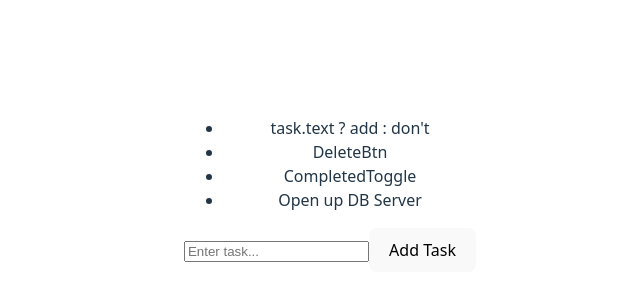
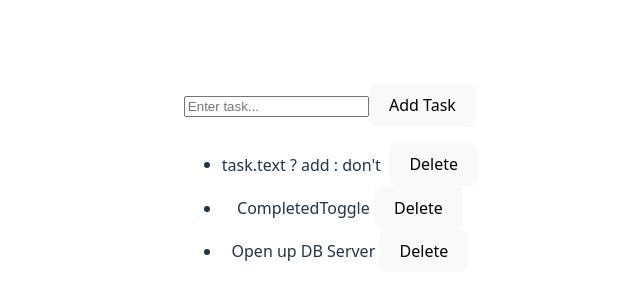
Before and after one commit to universitytraining/todo-app, a React (Vite) app in the folder todo-app/: page / in a window 1280 px wide. Shown: the part 214-514 px from the top of the page, without its empty margins (310-950 px from the left). Built offline with nearby package versions, Linux system fonts and the light colour scheme.

Commit message:
Add Delete button

```diff
--- a/todo-app/src/App.jsx
+++ b/todo-app/src/App.jsx
@@ -7,23 +7,30 @@ import TaskList from './components/TaskList';
 
 export default function App() {
     const [tasks, setTasks] = useState([
-    {id: uuid(), text: "task.text ? add : don't "},
-    {id: uuid(), text: "DeleteBtn"},
-    {id: uuid(), text: "CompletedToggle"},
-    {id: uuid(), text: "Open up DB Server"}
+        { id: uuid(), text: "task.text ? add : don't " },
+        { id: uuid(), text: "CompletedToggle" },
+        { id: uuid(), text: "Open up DB Server" }
     ]);
 
     const addTaskHandle = (text) => {
         setTasks([
             ...tasks,
-        {id: uuid(), text: text }
+            {
+                id: uuid(),
+                text: text
+            }
         ]);
+    };
+
+
+    const deleteTask = (taskId) => {
+        setTasks(tasks.filter((task) => task.id !== taskId));
     };
 
     return (
         <>
-            <TaskList tasks={tasks} />
-            <TaskAdd onTaskAdd={addTaskHandle}/>
+            <TaskAdd onTaskAdd={addTaskHandle} />
+            <TaskList tasks={tasks} deleteTask={deleteTask} />
         </>
     )
 }
--- a/todo-app/src/components/Task.jsx
+++ b/todo-app/src/components/Task.jsx
@@ -1,12 +1,11 @@
-export default function Task({ task }) {
-    // const liStyles = {
-    // color: task.completed ? "green" : "red",
-    // fontSize: task.completed ? "1rem" : "1.2rem"
-    // }
+export default function Task({ task, deleteTask }) {
 
     return (
         <li>
             {task.text}
+            &nbsp;
+            <button onClick={() => deleteTask(task.id)}>Delete</button>
+
         </li>
     )
 }
--- a/todo-app/src/components/TaskAdd.jsx
+++ b/todo-app/src/components/TaskAdd.jsx
@@ -1,25 +1,17 @@
 import { useState } from "react";
 
+
 export default function TaskAdd({ onTaskAdd }) {
-    // const addTask = () => {
-        // setTasks((oldTasks) => [...oldTasks, { id: uuid(), title: "placeholderTask" }]);
-    // };
     const [taskText, setTaskText] = useState('');
     const addTaskHandle = () => {
         onTaskAdd(taskText);
     }
     return (
         <>
-            {/* <ul>
-                {tasks.map((t) => (
-                    <li key={t.id}>{t.title}</li>
-                ))}
-            </ul>
-            <button onClick={addTask}>Add New Task</button> */}
             <input
                 type="text"
                 value={taskText}
-                onChange={(e) => setTaskText(e.target.value)}
+                onChange={(t) => setTaskText(t.target.value)}
                 placeholder="Enter task..."
             />
             <button onClick={addTaskHandle}>Add Task</button>
--- a/todo-app/src/components/TaskList.jsx
+++ b/todo-app/src/components/TaskList.jsx
@@ -1,11 +1,15 @@
 import Task from "./Task"
 
-export default function TaskList({ tasks }) {
+export default function TaskList({ tasks, deleteTask }) {
     return (
-            <ul>
-                {tasks.map((task) => (
-                    <Task key={task.id} task={task}/>
-                ))}
-            </ul>
+        <ul>
+            {tasks.map((task) => (
+                <Task
+                    key={task.id}
+                    task={task}
+                    deleteTask={deleteTask}
+                />
+            ))}
+        </ul>
     );
 };
```
Also changed, not shown: 1 other file (tests, documents, lock files or other folders). Lines whose indentation alone changed are shown as unchanged.
